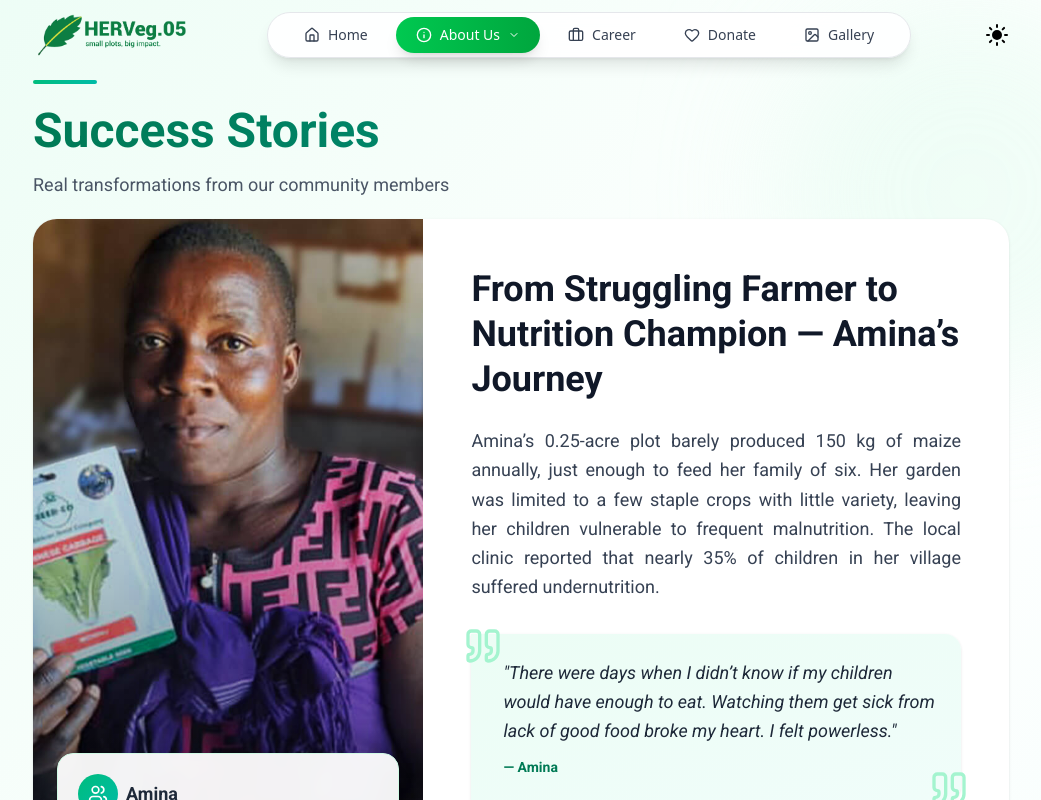
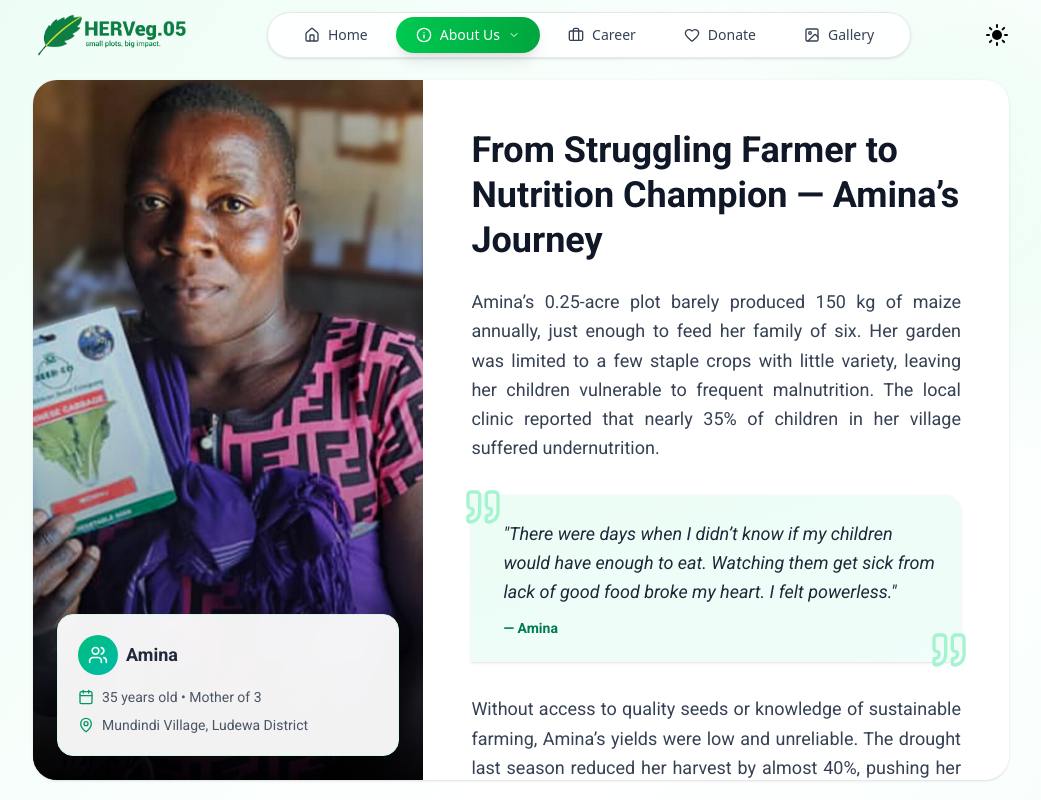
Before and after one commit to Mhando-Z/HervegWeb, a Next.js app: page /aboutus/successstories in a window 1280 px wide. Shown: the top 800 px of the page, without its empty margins (119-1160 px from the left). Built offline with nearby package versions, Linux system fonts and the light colour scheme; a web font is replaced by a local one.

Commit message:
Phase One

```diff
--- a/src/app/aboutus/successstories/Success.jsx
+++ b/src/app/aboutus/successstories/Success.jsx
@@ -310,29 +310,6 @@ export default function SuccessStories() {
       </div>
 
       <div className="container mx-auto relative z-10">
-        {/* Header Section */}
-        <motion.div
-          initial={{ opacity: 0, y: -20 }}
-          animate={{ opacity: 1, y: 0 }}
-          transition={{ duration: 0.6 }}
-          className=" mb-5"
-        >
-          <motion.div
-            initial={{ scale: 0 }}
-            animate={{ scale: 1 }}
-            transition={{ delay: 0.2, type: "spring", stiffness: 200 }}
-            className="inline-block mb-4"
-          >
-            <div className="w-16 h-1 bg-linear-to-r from-emerald-500 to-teal-500 mx-auto rounded-full"></div>
-          </motion.div>
-          <h2 className="text-5xl md:text-5xl font-roboto font-bold bg-linear-to-r from-emerald-700 to-teal-600 bg-clip-text text-transparent mb-4">
-            Success Stories
-          </h2>
-          <p className="text-gray-600  text-lg max-w-2xl ">
-            Real transformations from our community members
-          </p>
-        </motion.div>
-
         <div className="flex flex-col  gap-5">
           {/* Main Content Card */}
           <motion.div
--- a/src/components/NavBar.jsx
+++ b/src/components/NavBar.jsx
@@ -120,7 +120,7 @@ function NavBar() {
 
             {/* Desktop Menu */}
             <motion.div
-              className="hidden md:flex items-center gap-2 px-4 py-1 bg-white/90 dark:bg-gray-800/90 backdrop-blur-xl rounded-full shadow-lg border border-gray-200 dark:border-gray-700"
+              className="hidden md:flex items-center gap-2 px-4 py-1 bg-white/90 dark:bg-gray-800/90 backdrop-blur-xl rounded-full shadow-sm border border-gray-200 dark:border-gray-700"
               initial={{ opacity: 0, scale: 0.8 }}
               animate={{ opacity: 1, scale: 1 }}
             >
```
